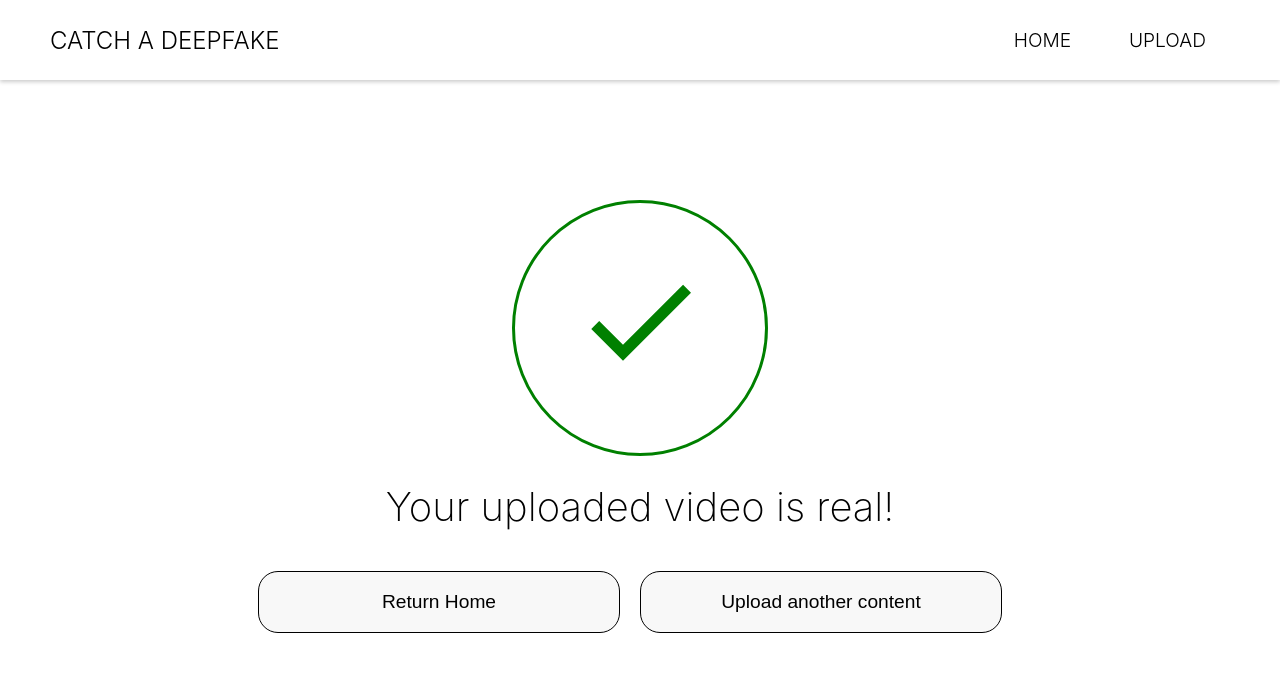
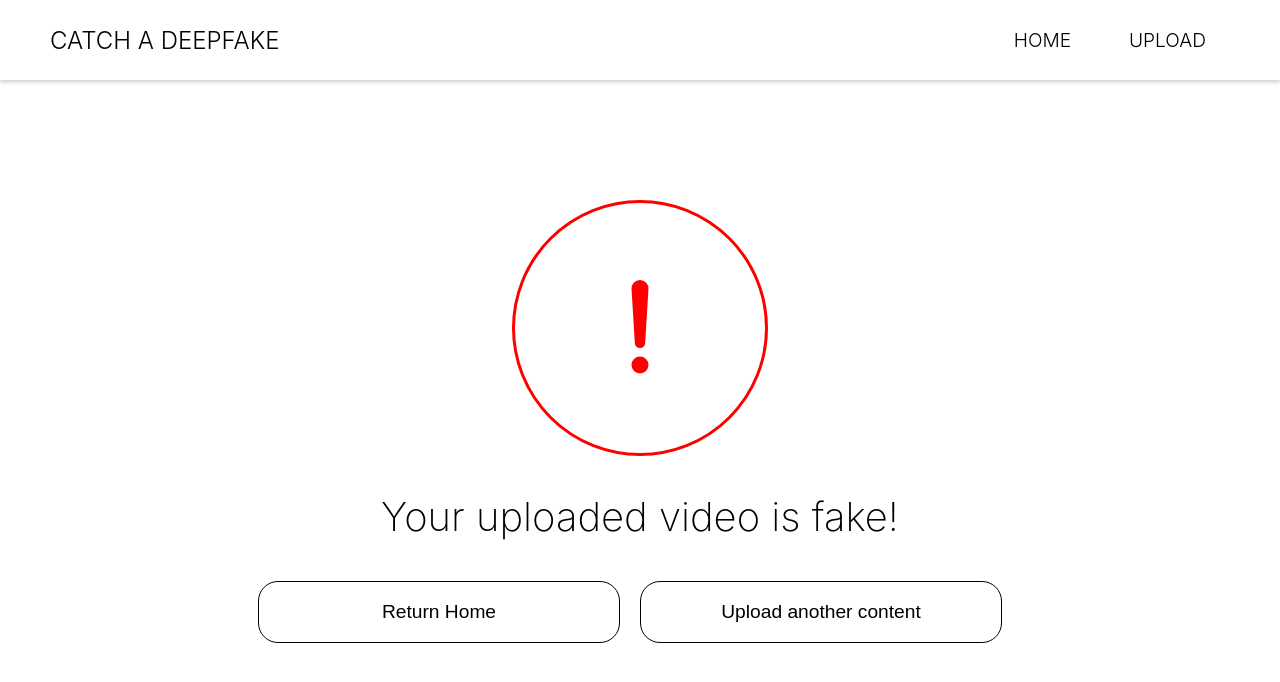
Before and after one commit to ArdiJorganxhi/CatchADeepfake-Frontend, a React (Create React App) app: page /result in a window 1280 px wide. Shown: the top 682 px of the page. Built offline with nearby package versions, Linux system fonts and the light colour scheme.

Commit message:
implement fake result page

```diff
--- a/src/App.css
+++ b/src/App.css
@@ -1,3 +1,7 @@
+html {
+  scroll-behavior: smooth;
+}
+
 .App {
   text-align: center;
 }
--- a/src/App.js
+++ b/src/App.js
@@ -1,9 +1,10 @@
 import logo from './logo.svg';
 import './App.css';
-import { BrowserRouter, Routes, Route, useLocation, useNavigate } from 'react-router-dom'
+import { BrowserRouter, Routes, Route } from 'react-router-dom'
 import Home from './pages/home';
 import Upload from './pages/upload';
 import Result from './pages/result';
+import { AnimatePresence } from 'framer-motion';
 
 
 
@@ -11,11 +12,13 @@ function App() {
   return (
     <div className='App'>
     <BrowserRouter>
+    <AnimatePresence>
     <Routes>
       <Route exact path='/' element={<Home />}></Route>
       <Route exact path='/upload' element={<Upload />}></Route>
       <Route exact path='/result' element={<Result />}></Route>
     </Routes>
+    </AnimatePresence>
     </BrowserRouter>
     </div>
   );
--- a/src/components/css/button.css
+++ b/src/components/css/button.css
@@ -3,7 +3,7 @@
     border: 1px solid black;
     border-radius: 20px;
     padding: 0px 80px 0px 80px;
-    background-color: #F8F8F8;
+    background-color: #fff;
     cursor: pointer;
 }
 
--- /dev/null
+++ b/src/components/result/fake.result.js
@@ -0,0 +1,32 @@
+import React from 'react'
+import { BsExclamationLg } from 'react-icons/bs'
+import { motion } from 'framer-motion'
+import Button from '../button'
+
+export default function FakeResult() {
+  return (
+    <div>
+      <motion.div
+    initial={{ opacity: 0 }}
+    animate={{ opacity: 1 }}
+    exit={{ opacity: 0 }}
+  >
+      <div className="result-container">
+      <div className="circle red">
+        <div className="wrong-icon">
+        <BsExclamationLg />
+        </div>
+        <div className="result-desc">
+          <h3>Your uploaded video is fake!</h3>
+        </div>
+        <div className="buttons-container">
+        <Button title="Return Home" />
+        <Button title="Upload another content" />
+        </div>
+      </div>
+      </div>
+    </motion.div>
+    </div>
+  )
+
+}
--- /dev/null
+++ b/src/components/result/real.result.js
@@ -0,0 +1,32 @@
+import React from 'react'
+import { motion } from 'framer-motion'
+import { MdOutlineDone } from 'react-icons/md'
+import Button from '../button'
+
+
+export default function RealResult() {
+  return (
+    <div>
+      <motion.div
+    initial={{ opacity: 0 }}
+    animate={{ opacity: 1 }}
+    exit={{ opacity: 0 }}
+  >
+      <div className="result-container">
+      <div className="circle green">
+        <div className="done-icon">
+        <MdOutlineDone />
+        </div>
+        <div className="result-desc">
+          <h3>Your uploaded video is real!</h3>
+        </div>
+        <div className="buttons-container">
+        <Button title="Return Home" />
+        <Button title="Upload another content" />
+        </div>
+      </div>
+      </div>
+    </motion.div>
+    </div>
+  )
+}
--- a/src/pages/css/result.css
+++ b/src/pages/css/result.css
@@ -10,8 +10,15 @@
     width: 250px;
     height: 250px;
     border-radius: 50%;
+    background-color: transparent;
+}
+
+.green {
     border: 3px solid green;
-    background-color: transparent;
+}
+
+.red {
+    border: 3px solid red;
 }
 
 .done-icon {
@@ -19,6 +26,14 @@
     align-items: center;
     color: green;
     margin-top: 50px;
+}
+
+.wrong-icon {
+    font-size: 8.5rem;
+    font-weight: 200;
+    align-items: center;
+    color: red;
+    margin-top: 60px;
 }
 
 .result-desc {
--- a/src/pages/home.jsx
+++ b/src/pages/home.jsx
@@ -4,15 +4,20 @@ import Navbar from '../components/navbar';
 import About from '../components/home/about';
 import WhySection from '../components/home/why.section';
 import GetStarted from '../components/home/get.started';
+import { motion } from 'framer-motion';
 
 export default function Home() {
   return (
-    <div>
+    <motion.div
+    initial={{ opacity: 0 }}
+    animate={{ opacity: 1 }}
+    exit={{ opacity: 0 }}
+  >
       <Navbar />
       <HeroSection />
       <About />
       <WhySection />
       <GetStarted />
-    </div>
+    </motion.div>
   )
 }
--- a/src/pages/result.jsx
+++ b/src/pages/result.jsx
@@ -5,6 +5,9 @@ import './css/result.css'
 import Button from '../components/button'
 import { useNavigate } from 'react-router'
 import { Link } from 'react-router-dom'
+import { motion } from 'framer-motion'
+import RealResult from '../components/result/real.result'
+import FakeResult from '../components/result/fake.result'
 
 export default function Result() {
 
@@ -15,24 +18,13 @@ export default function Result() {
   }
 
   return (
-    <div>
+    <motion.div
+    initial={{ opacity: 0 }}
+    animate={{ opacity: 1 }}
+    exit={{ opacity: 0 }}
+  >
       <Navbar />
-      <div className="result-container">
-      <div className="circle">
-        <div className="done-icon">
-        <MdOutlineDone />
-        </div>
-        <div className="result-desc">
-          <h3>Your uploaded video is real!</h3>
-        </div>
-        <div className="buttons-container">
-        <Button title="Return Home" onClick={navigateHome} />
-        <Link to='/upload'>
-        <Button title="Upload another content" />
-        </Link>
-        </div>
-      </div>
-      </div>
-    </div>
+      <FakeResult />
+    </motion.div>
   )
 }
--- a/src/pages/upload.jsx
+++ b/src/pages/upload.jsx
@@ -3,6 +3,7 @@ import Navbar from '../components/navbar'
 import './css/upload.css'
 import Button from '../components/button'
 import { useNavigate } from 'react-router';
+import { motion } from 'framer-motion';
 
 export default function Upload() {
 
@@ -25,7 +26,11 @@ export default function Upload() {
 
   }
   return (
-    <div>
+    <motion.div
+    initial={{ opacity: 0 }}
+    animate={{ opacity: 1 }}
+    exit={{ opacity: 0.5 }}
+  >
       <Navbar />
       <div className="upload-container">
       <div className="upload-title">
@@ -45,6 +50,6 @@ export default function Upload() {
       />
       </form>
 
-    </div>
+    </motion.div>
   )
 }
```
